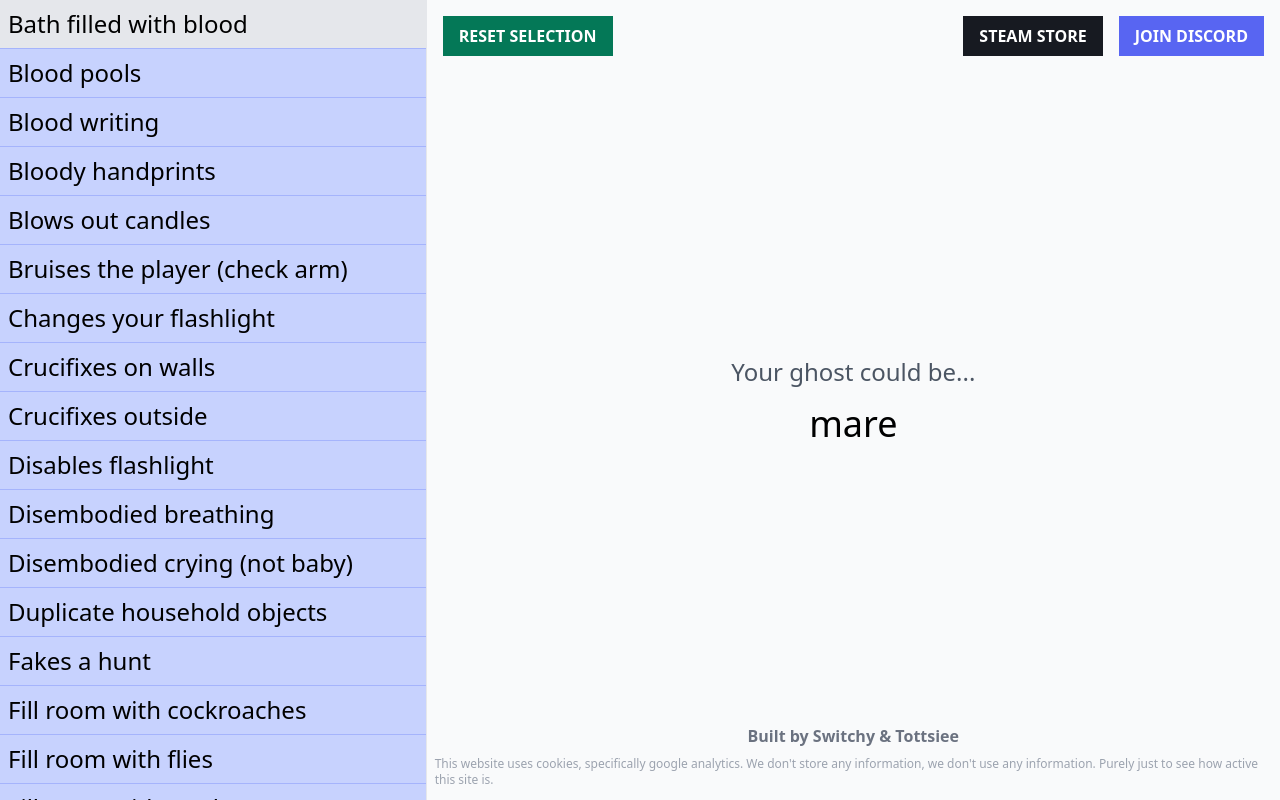
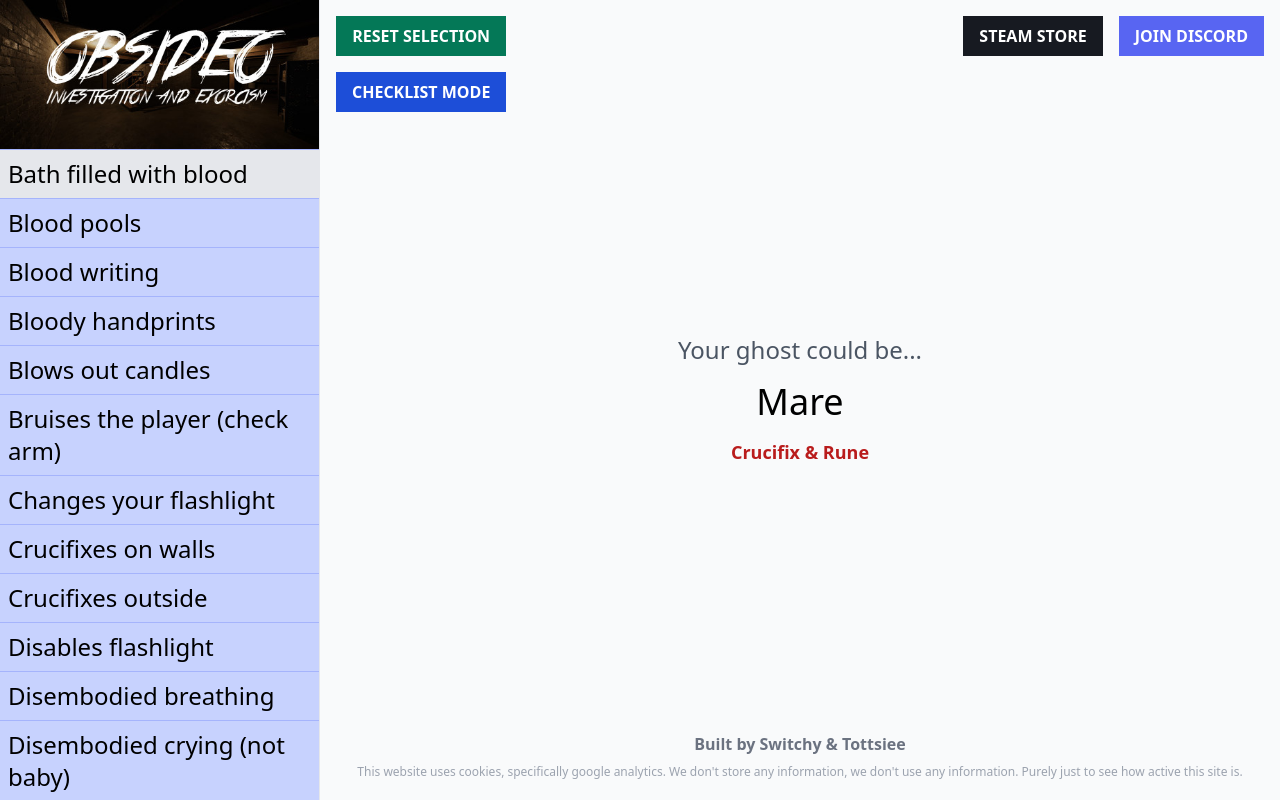
Before and after one commit to mikerodham/obsideo, a Vue app: page / in a window 1280 px wide. Both pictures are taken after a click on the item "Bath filled with blood". Built offline with nearby package versions, Linux system fonts and the light colour scheme.

Commit message:
add exorcism items, checklist mode, branding

```diff
--- a/src/App.vue
+++ b/src/App.vue
@@ -1,7 +1,10 @@
 <template>
   <div id="app" class="bg-gray-50">
     <div class="flex flex-row max-h-screen overflow-hidden">
-      <aside class="flex flex-col w-1/2 sm:w-1/3 border-r bg-indigo-200">
+      <aside class="flex flex-col w-1/2 sm:w-1/4 border-r bg-indigo-200">
+        <header>
+          <img src="./assets/header.jpg" class="w-full h-auto" />
+        </header>
         <nav
           class="flex-1 min-h-0 overflow-y-auto"
           aria-label="List of ghost actions"
@@ -9,8 +12,11 @@
           <ul>
             <li
               class="p-2 border-b border-indigo-300 cursor-pointer"
-              :class="{ 'bg-gray-200': isSelected(a) }"
-              v-for="a in sortedActions"
+              :class="{
+                'bg-gray-200': isSelected(a),
+                'border-t border-indigo-300': i === 0,
+              }"
+              v-for="(a, i) in sortedActions"
               :key="a"
               @click="selectAction(a)"
             >
@@ -21,12 +27,13 @@
           </ul>
         </nav>
       </aside>
-      <main class="flex flex-col w-1/2 sm:w-2/3 relative">
+      <main class="flex flex-col w-1/2 sm:w-3/4 relative">
         <div
           class="flex flex-col sm:flex-row w-full absolute justify-between p-4"
         >
+          <div class="flex flex-col">
             <button
-            class="block text-white px-4 py-2 uppercase font-semibold mr-4 text-xs md:text-base mb-4 sm:mb-0"
+              class="block text-white h-10 px-4 uppercase font-semibold mr-4 text-xs md:text-base"
               :class="{
                 'bg-gray-700 cursor-not-allowed': selected.length === 0,
                 'bg-green-700': selected.length > 0,
@@ -37,17 +44,28 @@
               Reset Selection
             </button>
 
+            <button
+              class="block text-white h-10 px-4 uppercase font-semibold mr-4 text-xs md:text-base sm:mb-0 mt-4"
+              :class="{ 'bg-blue-700': !checklist, 'bg-red-700': checklist }"
+              @click="checklist = !checklist"
+            >
+              {{ checklist ? `Ghost Mode` : `Checklist Mode` }}
+            </button>
+          </div>
+
           <div class="hidden sm:flex flex-col sm:flex-row">
             <a
-              class="text-center text-white px-4 py-2 uppercase font-semibold steam mr-4 text-xs md:text-base"
+              class="flex items-center text-center text-white px-4 h-10 uppercase font-semibold steam mr-4 text-xs md:text-base"
               href="https://store.steampowered.com/app/1708460/Obsideo/"
+              title="Buy Obsideo now on the Official Steam Store."
             >
               Steam Store
             </a>
 
             <a
-              class="text-center text-white px-4 py-2 uppercase font-semibold discord mr-4 sm:mr-4 md:mr-0 text-xs md:text-base"
+              class="flex items-center text-center text-white px-4 h-10 uppercase font-semibold discord mr-4 sm:mr-4 md:mr-0 text-xs md:text-base"
               href="https://discord.gg/obsideo"
+              title="Join Obsideo's awesome community on discord."
             >
               Join Discord
             </a>
@@ -56,7 +74,9 @@
         <div class="flex flex-col flex-grow items-center justify-center">
           <h2
             class="sm:text-xl md:text-2xl text-gray-600 mb-4"
-            v-if="selected.length > 0 && this.possibility.length > 0"
+            v-if="
+              selected.length > 0 && this.possibility.length > 0 && !checklist
+            "
           >
             Your ghost could be...
           </h2>
@@ -65,11 +85,19 @@
             v-if="selected.length === 0"
           >
             Select an evidence first and your ghost types will appear here.
+
+            <br />
+            <br />
+
+            If you just wish to use this to keep tabs on what evidence you have,
+            select checklist mode.
           </h2>
 
           <h2
             class="sm:text-xl md:text-2xl text-gray-600 mb-4 px-8 text-center"
-            v-if="selected.length > 0 && this.possibility.length === 0"
+            v-if="
+              selected.length > 0 && this.possibility.length === 0 && !checklist
+            "
           >
             We could not find a match.
             <span>
@@ -77,13 +105,31 @@
               our website or due to a bug with the game.
             </span>
           </h2>
+          <div class="text-center" v-if="!checklist">
             <h1
               class="text-xl sm:text-2xl md:text-4xl"
               v-for="p in possibility"
               :key="p"
             >
-            {{ p }}
+              {{ ucFirst(p) }}
             </h1>
+
+            <p class="mt-4" v-if="possibility.length === 1">
+              <span class="text-lg font-bold text-red-700">
+                {{ getItems(possibility[0]) }}
+              </span>
+            </p>
+          </div>
+
+          <div class="text-center" v-else>
+            <h1
+              class="text-xl sm:text-2xl md:text-4xl mb-1"
+              v-for="s in selected"
+              :key="s"
+            >
+              {{ s }}
+            </h1>
+          </div>
         </div>
 
         <footer
@@ -191,6 +237,15 @@ const actions = {
   writingMirrors: "Writing on mirrors",
 };
 
+const exorcismItems = {
+  candle: "Candle",
+  crucifix: "Crucifix",
+  rune: "Rune",
+  water: "Holy Water",
+  doll: "Possessed Doll",
+  salt: "Salt",
+};
+
 export default {
   computed: {
     sortedActions() {
@@ -202,7 +257,7 @@ export default {
 
     possibility() {
       if (this.selected.length === 0) {
-        return null;
+        return [];
       }
 
       var possible = [];
@@ -224,10 +279,12 @@ export default {
 
   data() {
     return {
+      checklist: false,
       selected: [],
       actions: actions,
       ghosts: {
         effigy: {
+          exorcismItems: [exorcismItems.water, exorcismItems.rune],
           actions: [
             actions.throwKnives,
             actions.stabWalls,
@@ -258,6 +315,7 @@ export default {
           ],
         },
         rusalka: {
+          exorcismItems: [exorcismItems.water, exorcismItems.rune],
           actions: [
             actions.stabWalls,
             actions.floatingPainting,
@@ -286,6 +344,7 @@ export default {
           ],
         },
         demon: {
+          exorcismItems: [exorcismItems.crucifix, exorcismItems.candle],
           actions: [
             actions.throwKnives,
             actions.stabWalls,
@@ -319,6 +378,7 @@ export default {
           ],
         },
         shade: {
+          exorcismItems: [exorcismItems.water, exorcismItems.candle],
           actions: [
             actions.writingMirrors,
             actions.stringUkelele,
@@ -340,6 +400,7 @@ export default {
           ],
         },
         oni: {
+          exorcismItems: [exorcismItems.crucifix, exorcismItems.doll],
           actions: [
             actions.throwKnives,
             actions.rainBlood,
@@ -373,6 +434,7 @@ export default {
           ],
         },
         yurei: {
+          exorcismItems: [exorcismItems.salt, exorcismItems.doll],
           actions: [
             actions.throwKnives,
             actions.flies,
@@ -380,7 +442,6 @@ export default {
             actions.floatingPainting,
             actions.writingMirrors,
             actions.bloodWriting,
-            actions.bloodHandprints,
             actions.smashPlates,
             actions.rockingChair,
             actions.ringPhone,
@@ -402,11 +463,13 @@ export default {
           ],
         },
         mare: {
+          exorcismItems: [exorcismItems.crucifix, exorcismItems.rune],
           actions: [
             actions.moths,
             actions.cockroaches,
             actions.bathBlood,
             actions.sinkBlood,
+            actions.bloodHandprints,
             actions.stringUkelele,
             actions.smashPlates,
             actions.smashBottles,
@@ -434,6 +497,7 @@ export default {
           ],
         },
         chimera: {
+          exorcismItems: [exorcismItems.crucifix, exorcismItems.water],
           actions: [
             actions.stabWalls,
             actions.flies,
@@ -482,6 +546,16 @@ export default {
 
       return false;
     },
+
+    ucFirst(string) {
+      return string.charAt(0).toUpperCase() + string.slice(1);
+    },
+
+    getItems(ghost) {
+      const arr = this.ghosts[ghost].exorcismItems;
+
+      return `${arr[0]} & ${arr[1]}`;
+    },
   },
 };
 </script>
```
Also changed, not shown: src/assets/header.jpg (added). Lines whose indentation alone changed are shown as unchanged.
